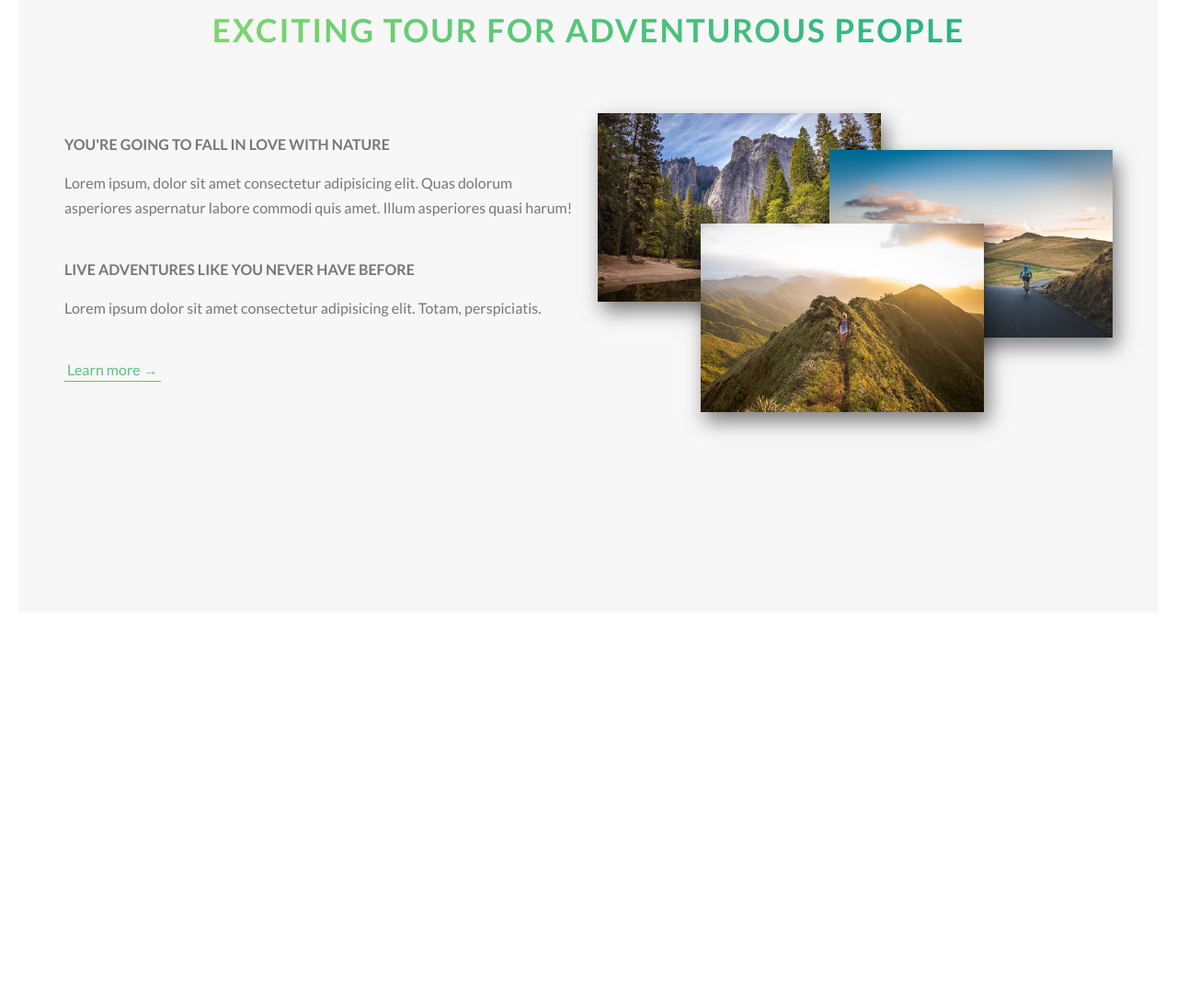
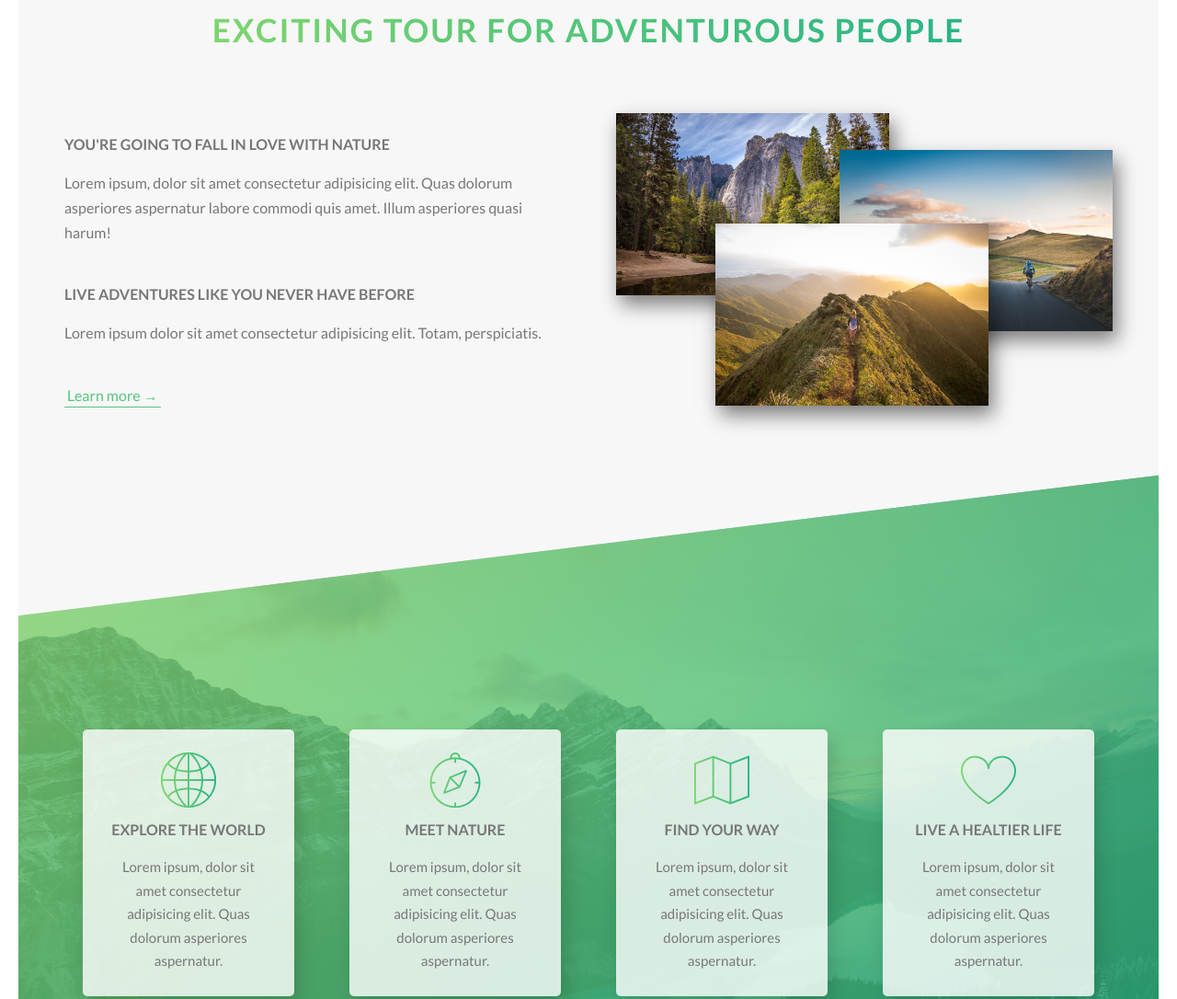
Before and after one commit to sahilvora225/natours_project, a website: page index.html in a window 1280 px wide. Shown: the part 827-1913 px from the top of the page at 92% size. Before the commit the page ends 1513 px from the top, so only its background shows below. Drawn offline with Linux system fonts and the light colour scheme.

Commit message:
Added features section

```diff
--- /dev/null
+++ b/css/icon-font.css
@@ -0,0 +1,445 @@
+@charset "UTF-8";
+
+@font-face {
+  font-family: "linea-basic-10";
+  src:url("fonts/linea-basic-10.eot");
+  src:url("fonts/linea-basic-10.eot?#iefix") format("embedded-opentype"),
+    url("fonts/linea-basic-10.woff") format("woff"),
+    url("fonts/linea-basic-10.ttf") format("truetype"),
+    url("fonts/linea-basic-10.svg#linea-basic-10") format("svg");
+  font-weight: normal;
+  font-style: normal;
+
+}
+
+[data-icon]:before {
+  font-family: "linea-basic-10" !important;
+  content: attr(data-icon);
+  font-style: normal !important;
+  font-weight: normal !important;
+  font-variant: normal !important;
+  text-transform: none !important;
+  speak: none;
+  line-height: 1;
+  -webkit-font-smoothing: antialiased;
+  -moz-osx-font-smoothing: grayscale;
+}
+
+[class^="icon-"]:before,
+[class*=" icon-"]:before {
+  font-family: "linea-basic-10" !important;
+  font-style: normal !important;
+  font-weight: normal !important;
+  font-variant: normal !important;
+  text-transform: none !important;
+  speak: none;
+  line-height: 1;
+  -webkit-font-smoothing: antialiased;
+  -moz-osx-font-smoothing: grayscale;
+}
+
+.icon-basic-accelerator:before {
+  content: "a";
+}
+.icon-basic-alarm:before {
+  content: "b";
+}
+.icon-basic-anchor:before {
+  content: "c";
+}
+.icon-basic-anticlockwise:before {
+  content: "d";
+}
+.icon-basic-archive:before {
+  content: "e";
+}
+.icon-basic-archive-full:before {
+  content: "f";
+}
+.icon-basic-ban:before {
+  content: "g";
+}
+.icon-basic-battery-charge:before {
+  content: "h";
+}
+.icon-basic-battery-empty:before {
+  content: "i";
+}
+.icon-basic-battery-full:before {
+  content: "j";
+}
+.icon-basic-battery-half:before {
+  content: "k";
+}
+.icon-basic-bolt:before {
+  content: "l";
+}
+.icon-basic-book:before {
+  content: "m";
+}
+.icon-basic-book-pen:before {
+  content: "n";
+}
+.icon-basic-book-pencil:before {
+  content: "o";
+}
+.icon-basic-bookmark:before {
+  content: "p";
+}
+.icon-basic-calculator:before {
+  content: "q";
+}
+.icon-basic-calendar:before {
+  content: "r";
+}
+.icon-basic-cards-diamonds:before {
+  content: "s";
+}
+.icon-basic-cards-hearts:before {
+  content: "t";
+}
+.icon-basic-case:before {
+  content: "u";
+}
+.icon-basic-chronometer:before {
+  content: "v";
+}
+.icon-basic-clessidre:before {
+  content: "w";
+}
+.icon-basic-clock:before {
+  content: "x";
+}
+.icon-basic-clockwise:before {
+  content: "y";
+}
+.icon-basic-cloud:before {
+  content: "z";
+}
+.icon-basic-clubs:before {
+  content: "A";
+}
+.icon-basic-compass:before {
+  content: "B";
+}
+.icon-basic-cup:before {
+  content: "C";
+}
+.icon-basic-diamonds:before {
+  content: "D";
+}
+.icon-basic-display:before {
+  content: "E";
+}
+.icon-basic-download:before {
+  content: "F";
+}
+.icon-basic-exclamation:before {
+  content: "G";
+}
+.icon-basic-eye:before {
+  content: "H";
+}
+.icon-basic-eye-closed:before {
+  content: "I";
+}
+.icon-basic-female:before {
+  content: "J";
+}
+.icon-basic-flag1:before {
+  content: "K";
+}
+.icon-basic-flag2:before {
+  content: "L";
+}
+.icon-basic-floppydisk:before {
+  content: "M";
+}
+.icon-basic-folder:before {
+  content: "N";
+}
+.icon-basic-folder-multiple:before {
+  content: "O";
+}
+.icon-basic-gear:before {
+  content: "P";
+}
+.icon-basic-geolocalize-01:before {
+  content: "Q";
+}
+.icon-basic-geolocalize-05:before {
+  content: "R";
+}
+.icon-basic-globe:before {
+  content: "S";
+}
+.icon-basic-gunsight:before {
+  content: "T";
+}
+.icon-basic-hammer:before {
+  content: "U";
+}
+.icon-basic-headset:before {
+  content: "V";
+}
+.icon-basic-heart:before {
+  content: "W";
+}
+.icon-basic-heart-broken:before {
+  content: "X";
+}
+.icon-basic-helm:before {
+  content: "Y";
+}
+.icon-basic-home:before {
+  content: "Z";
+}
+.icon-basic-info:before {
+  content: "0";
+}
+.icon-basic-ipod:before {
+  content: "1";
+}
+.icon-basic-joypad:before {
+  content: "2";
+}
+.icon-basic-key:before {
+  content: "3";
+}
+.icon-basic-keyboard:before {
+  content: "4";
+}
+.icon-basic-laptop:before {
+  content: "5";
+}
+.icon-basic-life-buoy:before {
+  content: "6";
+}
+.icon-basic-lightbulb:before {
+  content: "7";
+}
+.icon-basic-link:before {
+  content: "8";
+}
+.icon-basic-lock:before {
+  content: "9";
+}
+.icon-basic-lock-open:before {
+  content: "!";
+}
+.icon-basic-magic-mouse:before {
+  content: "\"";
+}
+.icon-basic-magnifier:before {
+  content: "#";
+}
+.icon-basic-magnifier-minus:before {
+  content: "$";
+}
+.icon-basic-magnifier-plus:before {
+  content: "%";
+}
+.icon-basic-mail:before {
+  content: "&";
+}
+.icon-basic-mail-multiple:before {
+  content: "'";
+}
+.icon-basic-mail-open:before {
+  content: "(";
+}
+.icon-basic-mail-open-text:before {
+  content: ")";
+}
+.icon-basic-male:before {
+  content: "*";
+}
+.icon-basic-map:before {
+  content: "+";
+}
+.icon-basic-message:before {
+  content: ",";
+}
+.icon-basic-message-multiple:before {
+  content: "-";
+}
+.icon-basic-message-txt:before {
+  content: ".";
+}
+.icon-basic-mixer2:before {
+  content: "/";
+}
+.icon-basic-mouse:before {
+  content: ":";
+}
+.icon-basic-notebook:before {
+  content: ";";
+}
+.icon-basic-notebook-pen:before {
+  content: "<";
+}
+.icon-basic-notebook-pencil:before {
+  content: "=";
+}
+.icon-basic-paperplane:before {
+  content: ">";
+}
+.icon-basic-pencil-ruler:before {
+  content: "?";
+}
+.icon-basic-pencil-ruler-pen:before {
+  content: "@";
+}
+.icon-basic-photo:before {
+  content: "[";
+}
+.icon-basic-picture:before {
+  content: "]";
+}
+.icon-basic-picture-multiple:before {
+  content: "^";
+}
+.icon-basic-pin1:before {
+  content: "_";
+}
+.icon-basic-pin2:before {
+  content: "`";
+}
+.icon-basic-postcard:before {
+  content: "{";
+}
+.icon-basic-postcard-multiple:before {
+  content: "|";
+}
+.icon-basic-printer:before {
+  content: "}";
+}
+.icon-basic-question:before {
+  content: "~";
+}
+.icon-basic-rss:before {
+  content: "\\";
+}
+.icon-basic-server:before {
+  content: "\e000";
+}
+.icon-basic-server2:before {
+  content: "\e001";
+}
+.icon-basic-server-cloud:before {
+  content: "\e002";
+}
+.icon-basic-server-download:before {
+  content: "\e003";
+}
+.icon-basic-server-upload:before {
+  content: "\e004";
+}
+.icon-basic-settings:before {
+  content: "\e005";
+}
+.icon-basic-share:before {
+  content: "\e006";
+}
+.icon-basic-sheet:before {
+  content: "\e007";
+}
+.icon-basic-sheet-multiple:before {
+  content: "\e008";
+}
+.icon-basic-sheet-pen:before {
+  content: "\e009";
+}
+.icon-basic-sheet-pencil:before {
+  content: "\e00a";
+}
+.icon-basic-sheet-txt:before {
+  content: "\e00b";
+}
+.icon-basic-signs:before {
+  content: "\e00c";
+}
+.icon-basic-smartphone:before {
+  content: "\e00d";
+}
+.icon-basic-spades:before {
+  content: "\e00e";
+}
+.icon-basic-spread:before {
+  content: "\e00f";
+}
+.icon-basic-spread-bookmark:before {
+  content: "\e010";
+}
+.icon-basic-spread-text:before {
+  content: "\e011";
+}
+.icon-basic-spread-text-bookmark:before {
+  content: "\e012";
+}
+.icon-basic-star:before {
+  content: "\e013";
+}
+.icon-basic-tablet:before {
+  content: "\e014";
+}
+.icon-basic-target:before {
+  content: "\e015";
+}
+.icon-basic-todo:before {
+  content: "\e016";
+}
+.icon-basic-todo-pen:before {
+  content: "\e017";
+}
+.icon-basic-todo-pencil:before {
+  content: "\e018";
+}
+.icon-basic-todo-txt:before {
+  content: "\e019";
+}
+.icon-basic-todolist-pen:before {
+  content: "\e01a";
+}
+.icon-basic-todolist-pencil:before {
+  content: "\e01b";
+}
+.icon-basic-trashcan:before {
+  content: "\e01c";
+}
+.icon-basic-trashcan-full:before {
+  content: "\e01d";
+}
+.icon-basic-trashcan-refresh:before {
+  content: "\e01e";
+}
+.icon-basic-trashcan-remove:before {
+  content: "\e01f";
+}
+.icon-basic-upload:before {
+  content: "\e020";
+}
+.icon-basic-usb:before {
+  content: "\e021";
+}
+.icon-basic-video:before {
+  content: "\e022";
+}
+.icon-basic-watch:before {
+  content: "\e023";
+}
+.icon-basic-webpage:before {
+  content: "\e024";
+}
+.icon-basic-webpage-img-txt:before {
+  content: "\e025";
+}
+.icon-basic-webpage-multiple:before {
+  content: "\e026";
+}
+.icon-basic-webpage-txt:before {
+  content: "\e027";
+}
+.icon-basic-world:before {
+  content: "\e028";
+}
--- a/index.html
+++ b/index.html
@@ -7,7 +7,7 @@
 
     <link href="https://fonts.googleapis.com/css?family=Lato:100,300,400,700,900" rel="stylesheet">
 
-    <!-- <link rel="stylesheet" href="css/icon-font.css"> -->
+    <link rel="stylesheet" href="css/icon-font.css">
     <link rel="stylesheet" href="css/main.css">
     <link rel="shortcut icon" type="image/png" href="img/favicon.png">
 
@@ -39,9 +39,11 @@
             <div class="flex-holder">
                 <div class="flex-child-1">
                     <h3 class="heading-tertiary u-margin-bottom-small">You're going to fall in love with nature</h3>
-                    <p class="paragraph">Lorem ipsum, dolor sit amet consectetur adipisicing elit. Quas dolorum asperiores aspernatur labore commodi quis amet. Illum asperiores quasi harum!</p>
+                    <p class="paragraph">Lorem ipsum, dolor sit amet consectetur adipisicing elit. Quas dolorum
+                        asperiores aspernatur labore commodi quis amet. Illum asperiores quasi harum!</p>
                     <h3 class="heading-tertiary u-margin-bottom-small">Live adventures like you never have before</h3>
-                    <p class="paragraph">Lorem ipsum dolor sit amet consectetur adipisicing elit. Totam, perspiciatis.</p>
+                    <p class="paragraph">Lorem ipsum dolor sit amet consectetur adipisicing elit. Totam, perspiciatis.
+                    </p>
                     <a href="#" class="btn-text">Learn more &rarr;</a>
                 </div>
                 <div class="flex-child-1">
@@ -53,6 +55,31 @@
                 </div>
             </div>
         </section>
+
+        <section class="section-features">
+            <div class="features-row">
+                <div class="feature-box">
+                    <i class="icon-basic-world"></i>
+                    <h3 class="heading-tertiary u-margin-bottom-small">Explore the world</h3>
+                    <p>Lorem ipsum, dolor sit amet consectetur adipisicing elit. Quas dolorum asperiores aspernatur.</p>
+                </div>
+                <div class="feature-box">
+                    <i class="icon-basic-compass"></i>
+                    <h3 class="heading-tertiary u-margin-bottom-small">Meet nature</h3>
+                    <p>Lorem ipsum, dolor sit amet consectetur adipisicing elit. Quas dolorum asperiores aspernatur.</p>
+                </div>
+                <div class="feature-box">
+                    <i class="icon-basic-map"></i>
+                    <h3 class="heading-tertiary u-margin-bottom-small">Find your way</h3>
+                    <p>Lorem ipsum, dolor sit amet consectetur adipisicing elit. Quas dolorum asperiores aspernatur.</p>
+                </div>
+                <div class="feature-box">
+                    <i class="icon-basic-heart"></i>
+                    <h3 class="heading-tertiary u-margin-bottom-small">Live a healtier life</h3>
+                    <p>Lorem ipsum, dolor sit amet consectetur adipisicing elit. Quas dolorum asperiores aspernatur.</p>
+                </div>
+            </div>
+        </section>
     </main>
 </body>
 
--- a/scss/abstracts/_variables.scss
+++ b/scss/abstracts/_variables.scss
@@ -9,4 +9,4 @@ $color-white: #fff;
 $color-black: #000;
 
 $horizontal-width: 114rem;
-$horizontal-gutter: 2rem;
+$horizontal-gutter: 6rem;
--- /dev/null
+++ b/scss/components/_features.scss
@@ -0,0 +1,35 @@
+.features-row {
+  max-width: $horizontal-width;
+  display: flex;
+  gap: $horizontal-gutter;
+  margin: auto;
+  padding: 0 2rem;
+
+  .feature-box {
+    background-color: rgba($color-white, 0.8);
+    font-size: 1.5rem;
+    text-align: center;
+    padding: 2.5rem;
+    border-radius: 0.5rem;
+    box-shadow: 0.5rem 1rem 2rem rgba($color-black, 0.15);
+    transition: transform 0.3s;
+
+    i {
+      font-size: 6rem;
+      display: inline-flex;
+      background-image: linear-gradient(
+        to right,
+        $color-primary-light,
+        $color-primary-dark
+      );
+      color: transparent;
+      -webkit-background-clip: text;
+      background-clip: text;
+      margin-bottom: 1rem;
+    }
+
+    &:hover {
+      transform: translateY(-1rem) scale(1.03);
+    }
+  }
+}
--- a/scss/main.scss
+++ b/scss/main.scss
@@ -9,6 +9,7 @@
 
 @import "components/button";
 @import "components/composition";
+@import "components/features";
 
 @import "layout/flex";
 @import "layout/header";
--- a/scss/pages/_home.scss
+++ b/scss/pages/_home.scss
@@ -3,3 +3,20 @@
   margin-top: -25vh;
   padding: 25rem 0;
 }
+
+.section-features {
+  padding: 20rem 0;
+  background-image: linear-gradient(
+      to right bottom,
+      rgba($color-primary-light, 0.8),
+      rgba($color-primary-dark, 0.8)
+    ),
+    url("../img/nat-4.jpg");
+  background-size: cover;
+  transform: skewY(-7deg);
+  margin-top: -10rem;
+
+  & > * {
+    transform: skewY(7deg);
+  }
+}
```
Also changed, not shown: css/fonts/linea-basic-10.ttf (added), css/fonts/linea-basic-10.woff (added), css/main.css, 2 other files.
